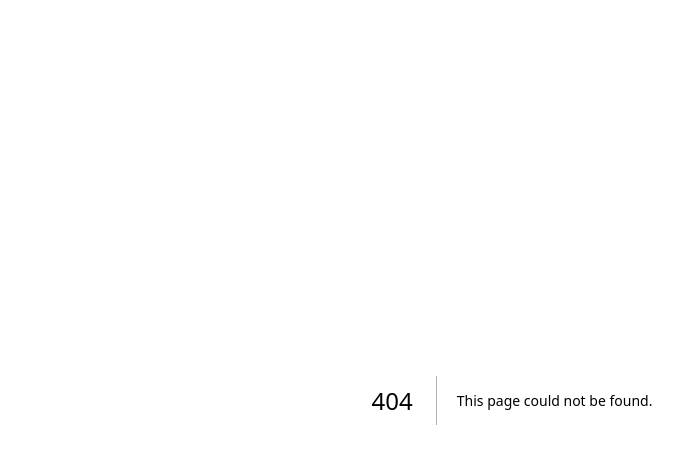
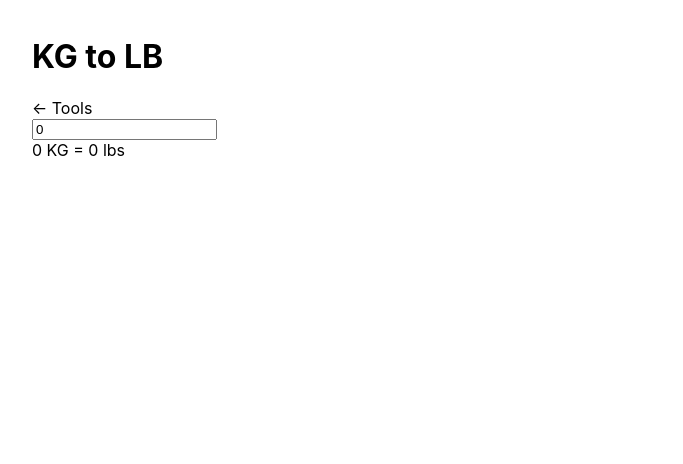
Before and after one commit to meddy/tools, a Next.js app: page /kg2lb/0 in a window 1280 px wide. Before the commit this address had no page. Shown: the top 464 px of the page, without its empty margins (128-811 px from the left). Built offline with nearby package versions, Linux system fonts and the light colour scheme.

Commit message:
Implement kg to lb

```diff
--- /dev/null
+++ b/components/ToolLayout.tsx
@@ -0,0 +1,28 @@
+import Head from "next/head";
+import Link from "next/link";
+import { ReactNode } from "react";
+
+import styles from "../styles/Tool.module.css";
+
+export interface ToolLayoutProps {
+  title: string;
+  children: ReactNode;
+}
+
+const ToolLayout = ({ title, children }: ToolLayoutProps) => {
+  return (
+    <div className={styles.container}>
+      <Head>
+        <title>{title}</title>
+        <link href="/favicon.ico" rel="icon" />
+      </Head>
+      <main className={styles.main}>
+        <h1>{title}</h1>
+        <Link href="/">&larr; Tools</Link>
+        {children}
+      </main>
+    </div>
+  );
+};
+
+export default ToolLayout;
--- a/pages/index.tsx
+++ b/pages/index.tsx
@@ -25,6 +25,11 @@ const Home: NextPage = () => {
             <div>URI Decode/Encode</div>
             <div>&rarr;</div>
           </Link>
+
+          <Link className={styles.card} href="/kg2lb/0">
+            <div>KG to LB</div>
+            <div>&rarr;</div>
+          </Link>
         </div>
       </main>
 
--- /dev/null
+++ b/pages/kg2lb/[value].tsx
@@ -0,0 +1,36 @@
+import type { NextPage } from "next";
+import { useRouter } from "next/router";
+import { useEffect, useState } from "react";
+
+import ToolLayout from "../../components/ToolLayout";
+
+const KgConverter: NextPage = () => {
+  const router = useRouter();
+  const [value, setValue] = useState(0);
+
+  const { slug } = router.query;
+  useEffect(() => {
+    if (slug && !isNaN(Number(slug))) {
+      setValue(Number(slug));
+    }
+  }, [slug]);
+
+  return (
+    <ToolLayout title="KG to LB">
+      <div>
+        <input
+          onChange={(event) => {
+            setValue(Number(event.target.value));
+          }}
+          type="text"
+          value={value}
+        />
+        <div>
+          {value} KG = {value * 2.205} lbs
+        </div>
+      </div>
+    </ToolLayout>
+  );
+};
+
+export default KgConverter;
```
Also changed, not shown: pages/json-formatter.tsx (+3 -12 lines), pages/uri-encoder.tsx (+3 -12 lines).
